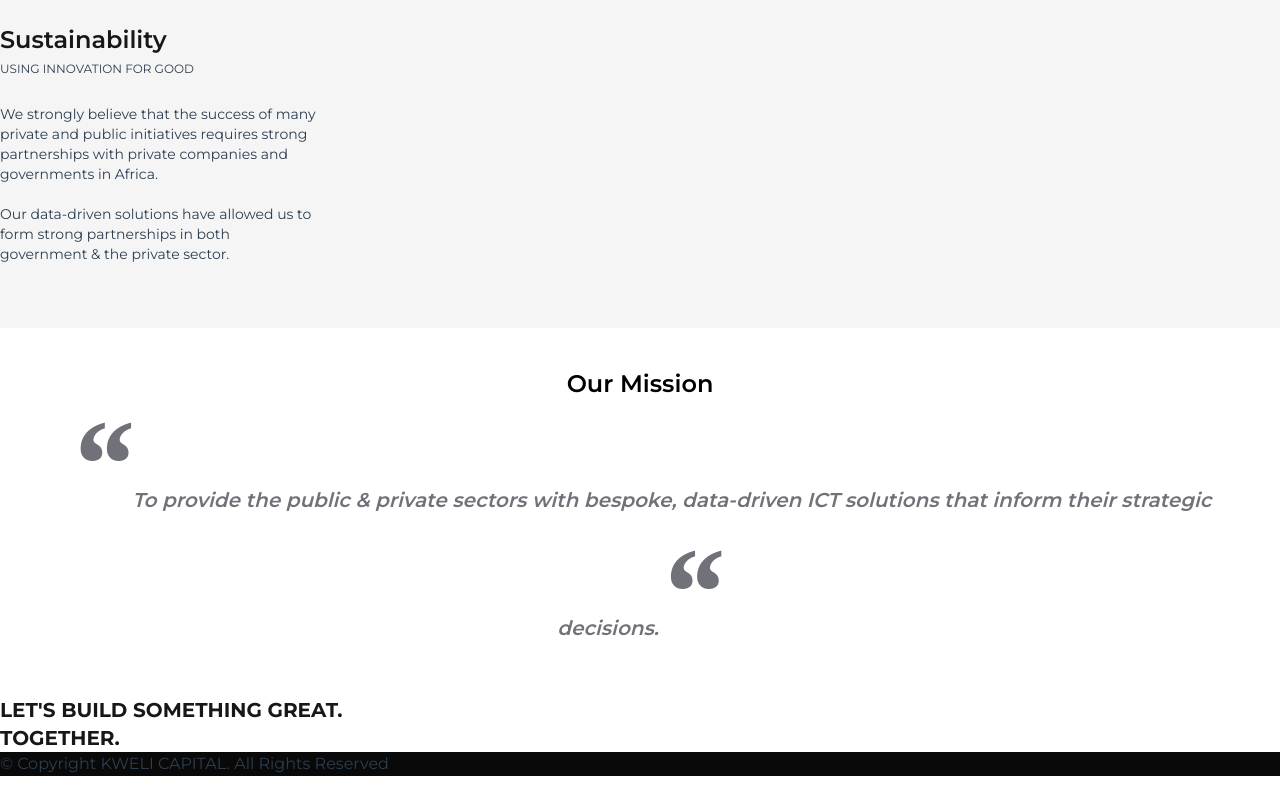
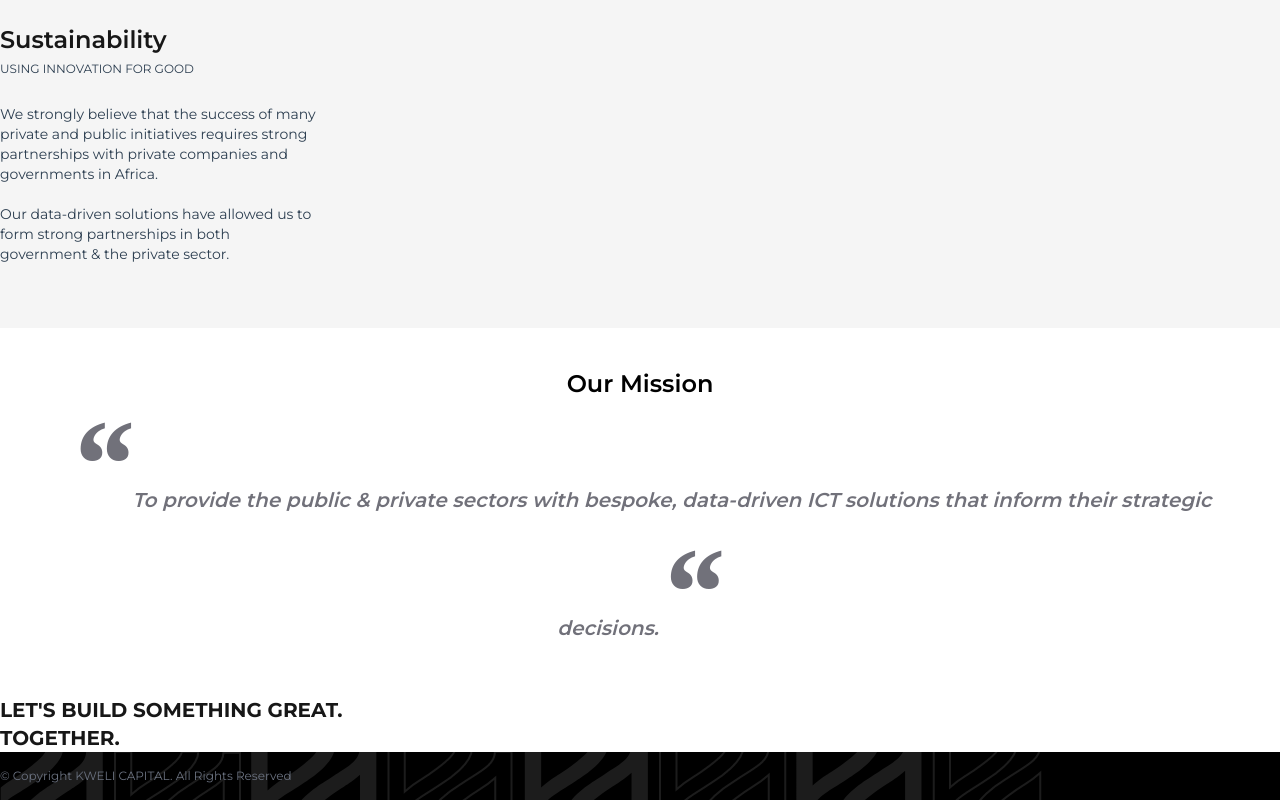
Before and after one commit to kwelimarvo/kweli-website-project, a Vue app: page / in a window 1280 px wide. Shown: the part 1559-2359 px from the top of the page. Before the commit the page ends 2335 px from the top, so only its background shows below. Built offline with nearby package versions, Linux system fonts and the light colour scheme.

Commit message:
Footer Setup

```diff
--- a/src/views/HomeView.vue
+++ b/src/views/HomeView.vue
@@ -144,9 +144,13 @@
     </div>
   </section>
 
-  <section id="footer" class="bg-[url('/src/assets/images/footerimg.png')]">
-    <div>
+  <section id="footer" class="bg-[url('/src/assets/images/footerimg.png')] bg-black bg-no-repeat py-4">
+    <div class="container mx-auto text-xs text-gray-500 font-normal ">
       <p>&copy; Copyright KWELI CAPITAL. All Rights Reserved</p>
+
+      <div class="flex">
+
+      </div>
     </div>
   </section>
 </template>
```
Also changed, not shown: src/assets/images/footerimg.png.
